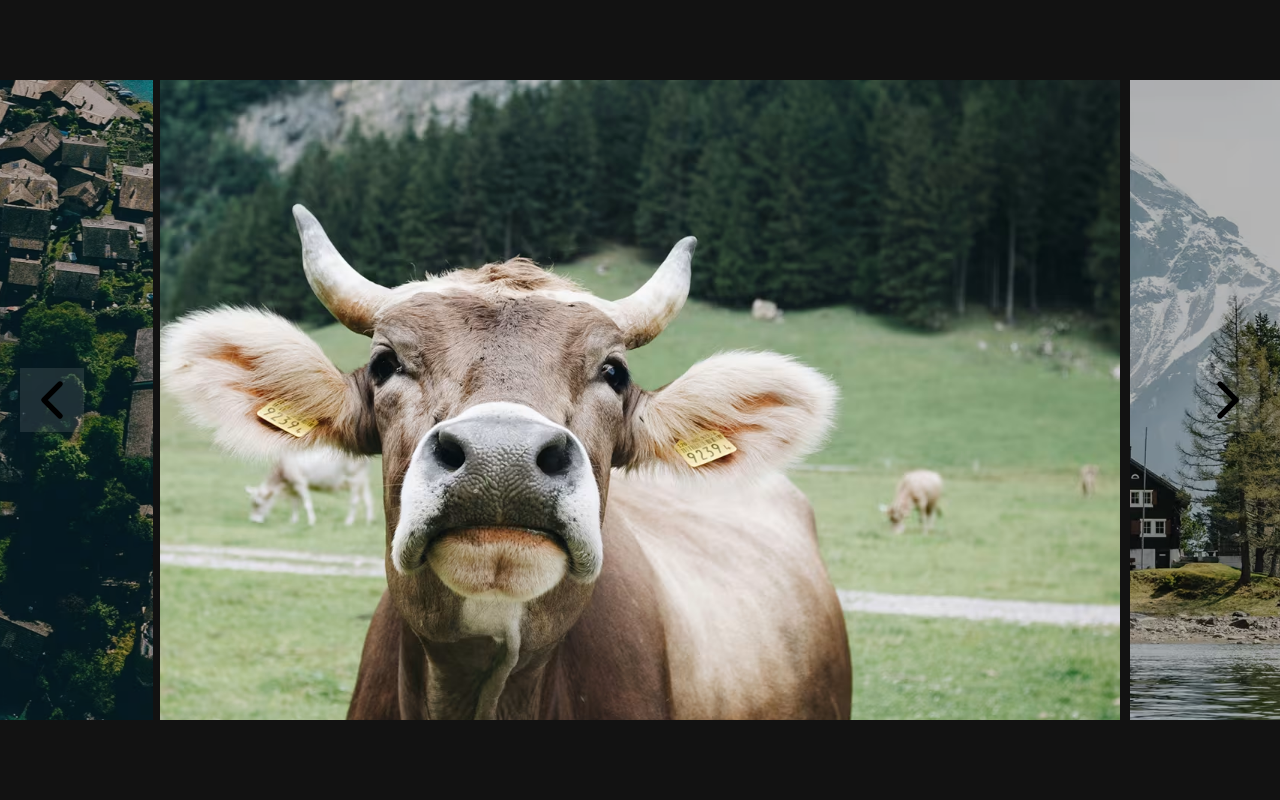
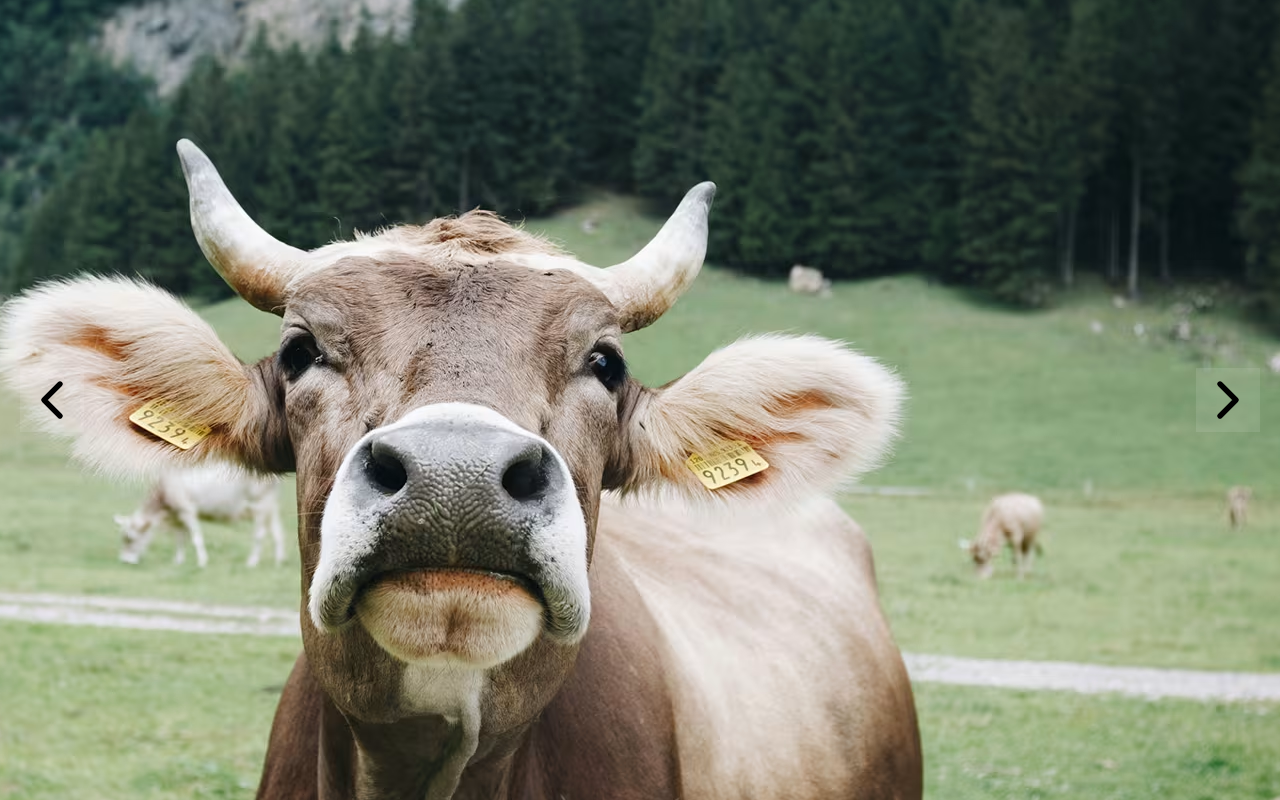
Before and after one commit to Nishitsarvaiya/mastering-carousels, a website built with Vite: page index.html in a window 1280 px wide. Built offline with nearby package versions, Linux system fonts and the light colour scheme.

Commit message:
feat: implement progress indicator, scroll observer, and dynamic parallax scaling for carousel items

```diff
--- a/index.html
+++ b/index.html
@@ -12,28 +12,44 @@
 			<div class="carousel">
 				<div class="carousel-track">
 					<div class="carousel-item">
+						<div class="carousel-item__inner">
 							<img src="/images/img-1.avif" alt="" />
 						</div>
+					</div>
 					<div class="carousel-item">
+						<div class="carousel-item__inner">
 							<img src="/images/img-2.avif" alt="" />
 						</div>
+					</div>
 					<div class="carousel-item">
+						<div class="carousel-item__inner">
 							<img src="/images/img-3.avif" alt="" />
 						</div>
+					</div>
 					<div class="carousel-item">
+						<div class="carousel-item__inner">
 							<img src="/images/img-4.avif" alt="" />
 						</div>
+					</div>
 					<div class="carousel-item">
+						<div class="carousel-item__inner">
 							<img src="/images/img-5.avif" alt="" />
 						</div>
+					</div>
 					<div class="carousel-item">
+						<div class="carousel-item__inner">
 							<img src="/images/img-6.avif" alt="" />
 						</div>
+					</div>
 					<div class="carousel-item">
+						<div class="carousel-item__inner">
 							<img src="/images/img-7.avif" alt="" />
 						</div>
+					</div>
 					<div class="carousel-item">
+						<div class="carousel-item__inner">
 							<img src="/images/img-8.avif" alt="" />
+						</div>
 					</div>
 				</div>
 				<nav class="carousel-nav">
@@ -66,6 +82,9 @@
 						</svg>
 					</button>
 				</nav>
+				<svg class="carousel-progress" xmlns="http://www.w3.org/2000/svg" viewBox="0 0 0 0">
+					<path stroke="#fff" stroke-width="2" stroke-linecap="round" d="" />
+				</svg>
 			</div>
 		</div>
 		<script type="module" src="/src/main.js"></script>
--- a/src/Carousel.js
+++ b/src/Carousel.js
@@ -1,5 +1,8 @@
 import gsap from 'gsap';
 import { horizontalLoop, slideImgUpdate } from './utils';
+import { Observer } from 'gsap/Observer';
+
+gsap.registerPlugin(Observer);
 
 export default class Carousel {
 	constructor() {
@@ -11,15 +14,18 @@ export default class Carousel {
 		this.nextBtn = this.nav.querySelector('.carousel-next');
 		this.state = {
 			activeSlide: null,
-			firstTime: true,
 		};
+		this.pathWidth = (this.slides.length - 1) * 5 + 6;
 		this.init();
 	}
 
 	init() {
 		console.log('Carousel initialised');
-		gsap.set(this.track, { 'scroll-snap-type': 'none', overflow: 'visible' });
+		gsap.set(this.track, { 'scroll-snap-type': 'none', overflow: 'hidden' });
 		gsap.set(this.nav, { display: 'block' });
+		gsap.set('.carousel-progress', { attr: { viewBox: '-1 -1 ' + (this.pathWidth + 2) + ' 2' } });
+		gsap.set('.carousel-progress path', { attr: { d: 'M0,0 ' + this.pathWidth + ',0' } });
+		this.updateProgress(0, 0);
 
 		this.createCarousel();
 		this.setupEventListeners();
@@ -37,19 +43,10 @@ export default class Carousel {
 			center: true, // snap the active slide to the center
 			draggable: true, // enable dragging
 			onChange: (slide, index) => {
-				console.log(slide, index);
-				if (this.state.activeSlide) {
-					gsap.to('.--active', { opacity: 0.7 });
-					this.state.activeSlide.classList.remove('--active');
-				}
-				slide.classList.add('--active');
+				this.state.activeSlide && this.state.activeSlide.classList.remove('active');
+				slide.classList.add('active');
 				this.state.activeSlide = slide;
-				gsap.timeline()
-					.to('.--active', {
-						opacity: 1,
-						ease: 'power2.inOut',
-					})
-					.progress(this.state.firstTime ? 1 : 0);
+				this.updateProgress(index);
 			},
 		});
 
@@ -60,6 +57,29 @@ export default class Carousel {
 		});
 
 		this.loop.toIndex(0, { duration: 0 });
-		this.state.firstTime = false;
+		slideImgUpdate(this.slides);
+
+		Observer.create({
+			target: '.carousel',
+			type: 'wheel',
+			onLeft: (o) => {
+				if (!gsap.isTweening(this.loop) && o.deltaX < -4) this.loop.next({ duration: 1.2, ease: 'power3.out' });
+			},
+			onRight: (o) => {
+				if (!gsap.isTweening(this.loop) && o.deltaX > 4) this.loop.previous({ duration: 1.2, ease: 'power3.out' });
+			},
+		});
+	}
+
+	updateProgress(index, dur) {
+		let str = '';
+		for (let i = 0; i < this.slides.length; i++) {
+			str += i == index ? 6 : 0.5;
+			str += ' ' + 4.5 + ' ';
+		}
+		gsap.to('.carousel-progress path', {
+			duration: dur == null ? 0.5 : dur,
+			attr: { 'stroke-dasharray': str },
+		});
 	}
 }
--- a/src/style.scss
+++ b/src/style.scss
@@ -81,7 +81,7 @@ a:hover::after {
 
 	&-track {
 		width: 100vw;
-		height: 80vh;
+		height: 100vh;
 		position: relative;
 		gap: 10px;
 		overflow-x: auto;
@@ -92,7 +92,7 @@ a:hover::after {
 
 	&-item {
 		position: relative;
-		flex: 0 0 75%;
+		flex: 0 0 100%;
 		display: flex;
 		flex-direction: column;
 		justify-content: center;
@@ -100,9 +100,16 @@ a:hover::after {
 		scroll-snap-align: center;
 		overflow: hidden;
 
+		&__inner {
+			position: absolute;
+			width: 100%;
+			height: 100%;
+			left: 0;
+			top: 0;
+			overflow: hidden;
+		}
+
 		img {
-			position: absolute;
-			left: 0;
 			width: 150%;
 			height: 100%;
 			object-fit: cover;
@@ -153,4 +160,15 @@ a:hover::after {
 	&-prev {
 		left: 2rem;
 	}
+
+	&-progress {
+		display: none; /* displayed in the JS */
+		position: absolute;
+		width: 33%;
+		max-width: 300px;
+		max-height: 8px;
+		bottom: 3.5vh;
+		pointer-events: none;
+		opacity: 0.36;
+	}
 }
--- a/src/utils.js
+++ b/src/utils.js
@@ -10,8 +10,14 @@ export function slideImgUpdate(items) {
 		const rect = slide.getBoundingClientRect();
 		const prog = gsap.utils.mapRange(-rect.width, window.innerWidth, 0, 1, rect.x);
 		const val = gsap.utils.clamp(0, 1, prog);
+
+		gsap.set(slide.querySelector('.carousel-item__inner'), {
+			scale: gsap.utils.interpolate(0.5, 1.5, gsap.utils.wrapYoyo(0, 0.5, val)),
+		});
+
 		gsap.set(slide.querySelector('img'), {
 			xPercent: gsap.utils.interpolate(0, -50, val),
+			scale: gsap.utils.interpolate(1.5, 0.5, gsap.utils.wrapYoyo(0, 0.5, val)),
 		});
 	});
 }
```
Lines whose indentation alone changed are shown as unchanged.
